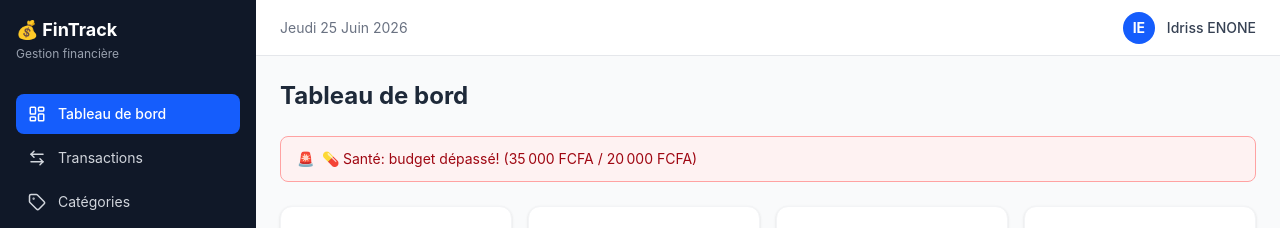
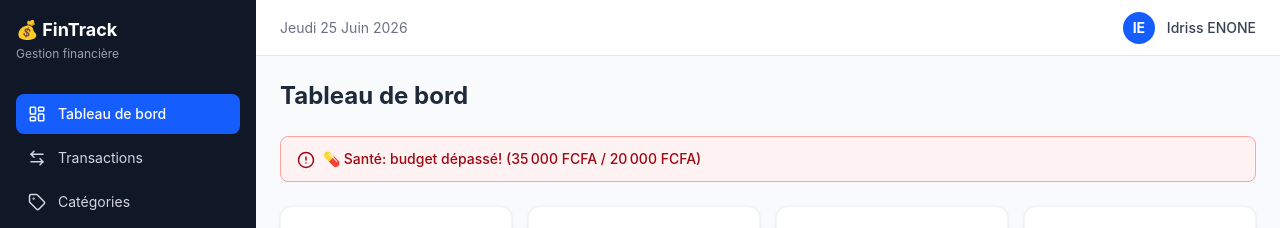
Before and after one commit to idriss-enone/fintrack, a React (Vite) app in the folder client/: page /dashboard in a window 1280 px wide. Shown: the top 228 px of the page. Built offline with nearby package versions, Linux system fonts and the light colour scheme.

Commit message:
feat: create accessible AlertBox component using lucide-react icons
- Integrate dynamic aria roles (alert/status) based on alert severity
- Switch from raw emojis to lucide-react components (AlertCircle, Info, etc.)
- Inject screen-reader-only contextual prefixes (sr-only) for better accessibility

```diff
--- a/client/src/components/ui/AlertBox.jsx
+++ b/client/src/components/ui/AlertBox.jsx
@@ -1,3 +1,9 @@
+import {
+  AlertTriangle,
+  AlertCircle,
+  CheckCircle2,
+  Info
+} from 'lucide-react';
 const styles = {
     warn : 'bg-amber-50 border-amber-300 text-amber-800',
     danger : 'bg-red-50 border-red-300 text-red-800',
@@ -5,16 +11,28 @@ const styles = {
     info: 'bg-blue-50 border-blue-300 text-blue-800'
 }
 const icons = {
-  warn:    '⚠️',
-  danger:  '🚨',
-  success: '✅',
-  info:    'ℹ️',
+  warn:    AlertTriangle,
+  danger:  AlertCircle,
+  success: CheckCircle2,
+  info:    Info,
 }
+const srLabels = {
+  warn:    'Avertissement :',
+  danger:  'Erreur :',
+  success: 'Succès :',
+  info:    'Information :',
+}
+
 export default function AlertBox({type="info",message}){
+  const alertRole = (type === 'danger' || type === 'warn') ? 'alert' : 'status';
+  const Icon = icons[type];
   return (
-    <div className={`flex items-start gap-2 px-4 py-3 rounded-lg border text-sm ${styles[type]}`}>
-        <span>{icons[type]}</span>
-        <span>{message}</span>
+    <div
+      role={alertRole}
+      className={`flex items-start gap-2 px-4 py-3 rounded-lg border text-sm ${styles[type]}`}>
+        <Icon size={18} className="flex-shrink-0 mt-0.5" aria-hidden="true" />
+        <span className="sr-only">{srLabels[type]}</span>
+        <span className="font-medium">{message}</span>
     </div>
   )
 }
```
